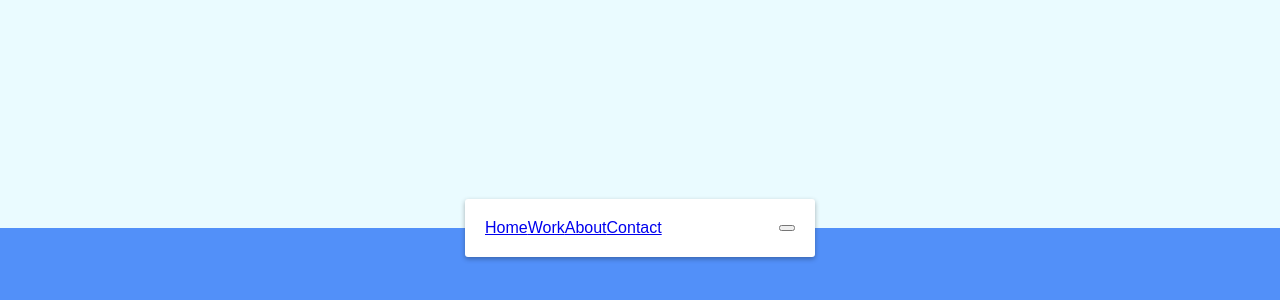
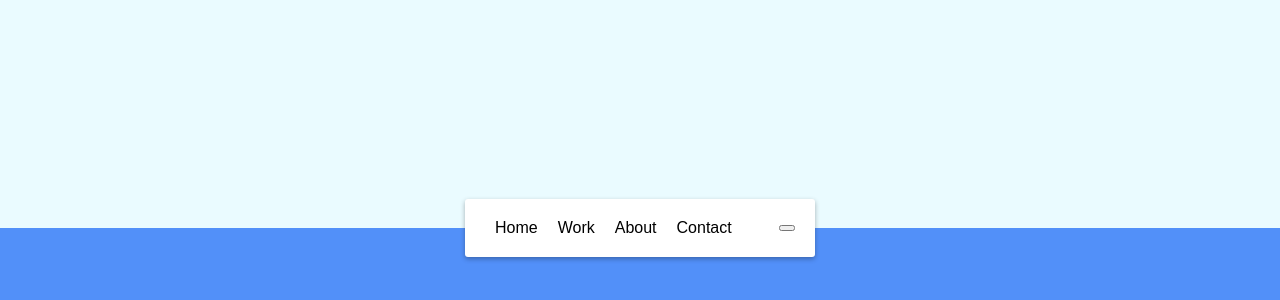
Before and after one commit to o0p/animated-navigation, a plain HTML site: page index.html in a window 1280 px wide. Shown: the part 172-472 px from the top of the page. Drawn offline with Linux system fonts and the light colour scheme; a web font is replaced by a local one.

Commit message:
Add nav ul a  style

```diff
--- a/style.css
+++ b/style.css
@@ -48,10 +48,17 @@ nav.active ul {
 nav ul li {
     transform: rotateY(0deg);
     opacity: 0;
-    transition: transfrom 0.6s linear, opacity 0.6s linear;
+    transition: transform 0.6s linear, opacity 0.6s linear;
 }
 
 nav.active ul li {
     opacity: 1;
     transform: rotateY(360deg);
 }
+
+nav ul a {
+    position: relative;
+    color: #000;
+    text-decoration: 0;
+    margin: 0 0.625rem;
+}
```
